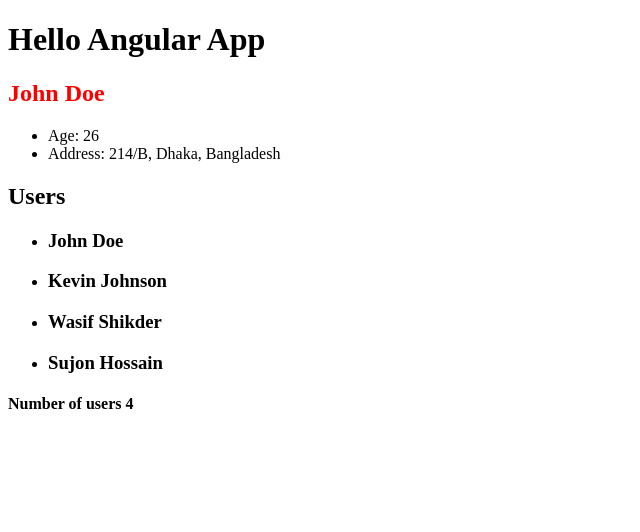
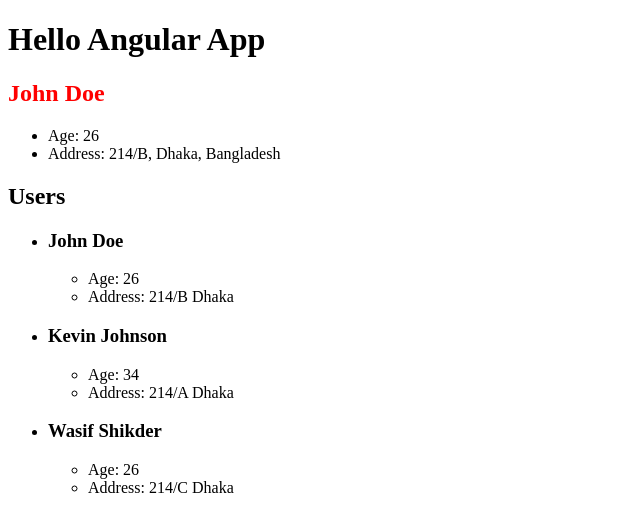
Before and after one commit to mfsiat/Udemy-Angular-Course, an Angular app: page / in a window 1280 px wide. Shown: the top 532 px of the page, without its empty margins (0-640 px from the left). Built offline with nearby package versions, Linux system fonts and the light colour scheme.

Commit message:
done with ngIf

```diff
--- a/src/app/components/users/users.component.html
+++ b/src/app/components/users/users.component.html
@@ -1,5 +1,5 @@
 <h2>Users</h2>
-<ul *ngIf="users.length > 0; else noUsers">
+<ul *ngIf="loaded && users?.length > 0">
   <li *ngFor="let user of users">
     <h3> {{ user.firstName }} {{ user.lastName }} </h3>
     <ul *ngIf="showExtended">
@@ -9,6 +9,6 @@
   </li>
 </ul>
 
-<ng-template #noUsers>No Users Found</ng-template>
+<!-- <ng-template #noUsers>No Users Found</ng-template> -->
 
-<h4 *ngIf="users.length == 4">Number of users {{users.length}}</h4>
+<h4 *ngIf="!loaded">Loading.............</h4>
--- a/src/app/components/users/users.component.ts
+++ b/src/app/components/users/users.component.ts
@@ -13,11 +13,12 @@
   // suppose we are working with api
   // or we need to fetch some data
   // so we want to check on the users fetched or not so we can use this
-
+  loaded: boolean = false;
   constructor() { }
 
   // defining the user inside the ngOnIt
   ngOnInit() {
+    setTimeout(() => {
       this.users = [
         {
           firstName: 'John',
@@ -51,20 +52,25 @@
         }
       ];
 
-    this.showExtended = false; // this means on ngIf it goes false and ul doesn't show
+      this.loaded = true;
 
-    this.addUser(
-      {
-        firstName: 'Sujon',
-        lastName: 'Hossain',
-        age: 26,
-        address: {
-          street: '214/D',
-          city: 'Dhaka',
-          country: 'Bangladesh'
-        }
-      }
-    );
+    }, 2000);
+
+
+    // this.showExtended = false; // this means on ngIf it goes false and ul doesn't show
+
+    // this.addUser(
+    //   {
+    //     firstName: 'Sujon',
+    //     lastName: 'Hossain',
+    //     age: 26,
+    //     address: {
+    //       street: '214/D',
+    //       city: 'Dhaka',
+    //       country: 'Bangladesh'
+    //     }
+    //   }
+    // );
   }
 
   // just a normal method on js which pushes objects inside the array
```
Also changed, not shown: src/app/models/User.ts (+6 -5 lines), 1 other file (tests, documents, lock files or other folders). Lines whose indentation alone changed are shown as unchanged.
